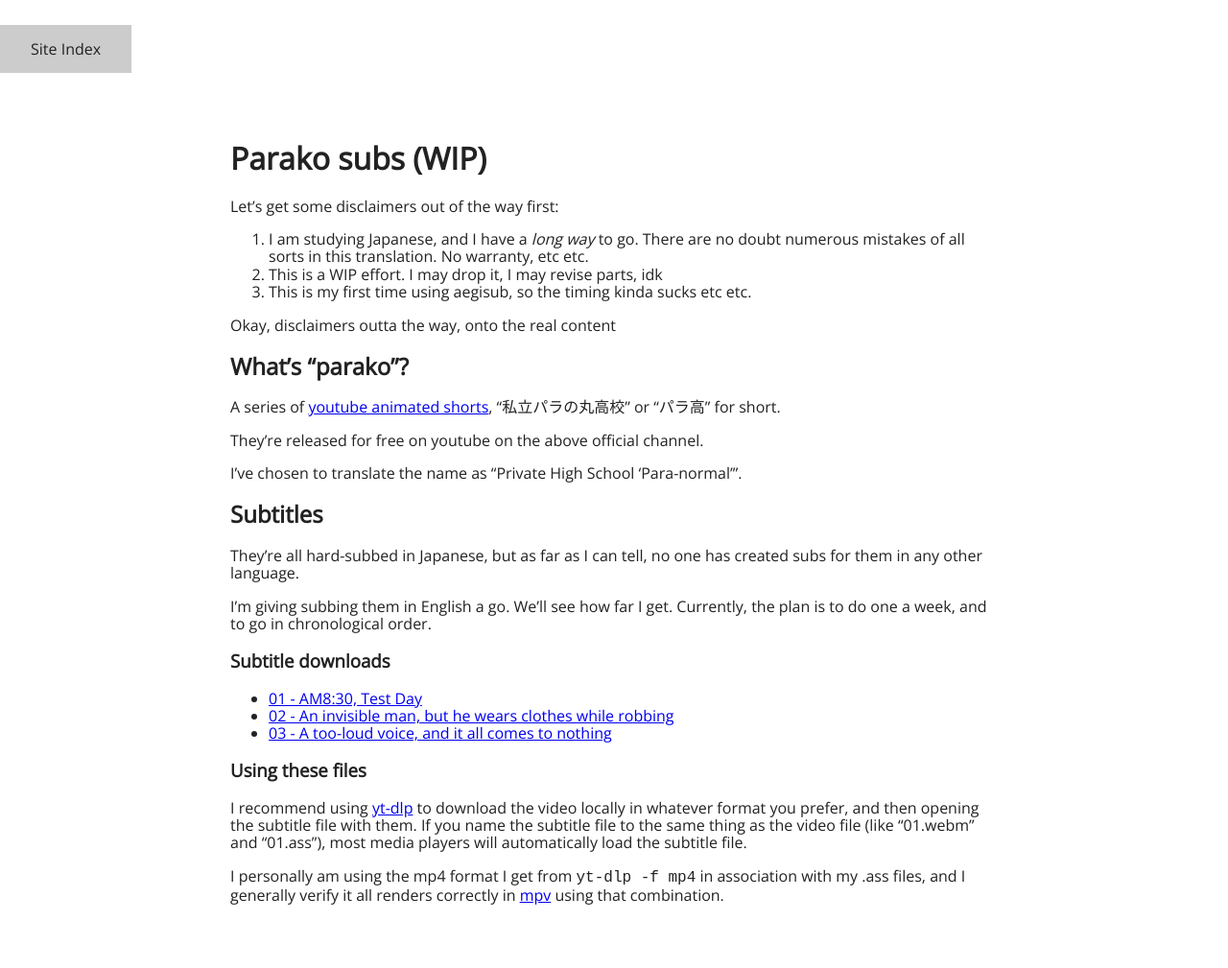
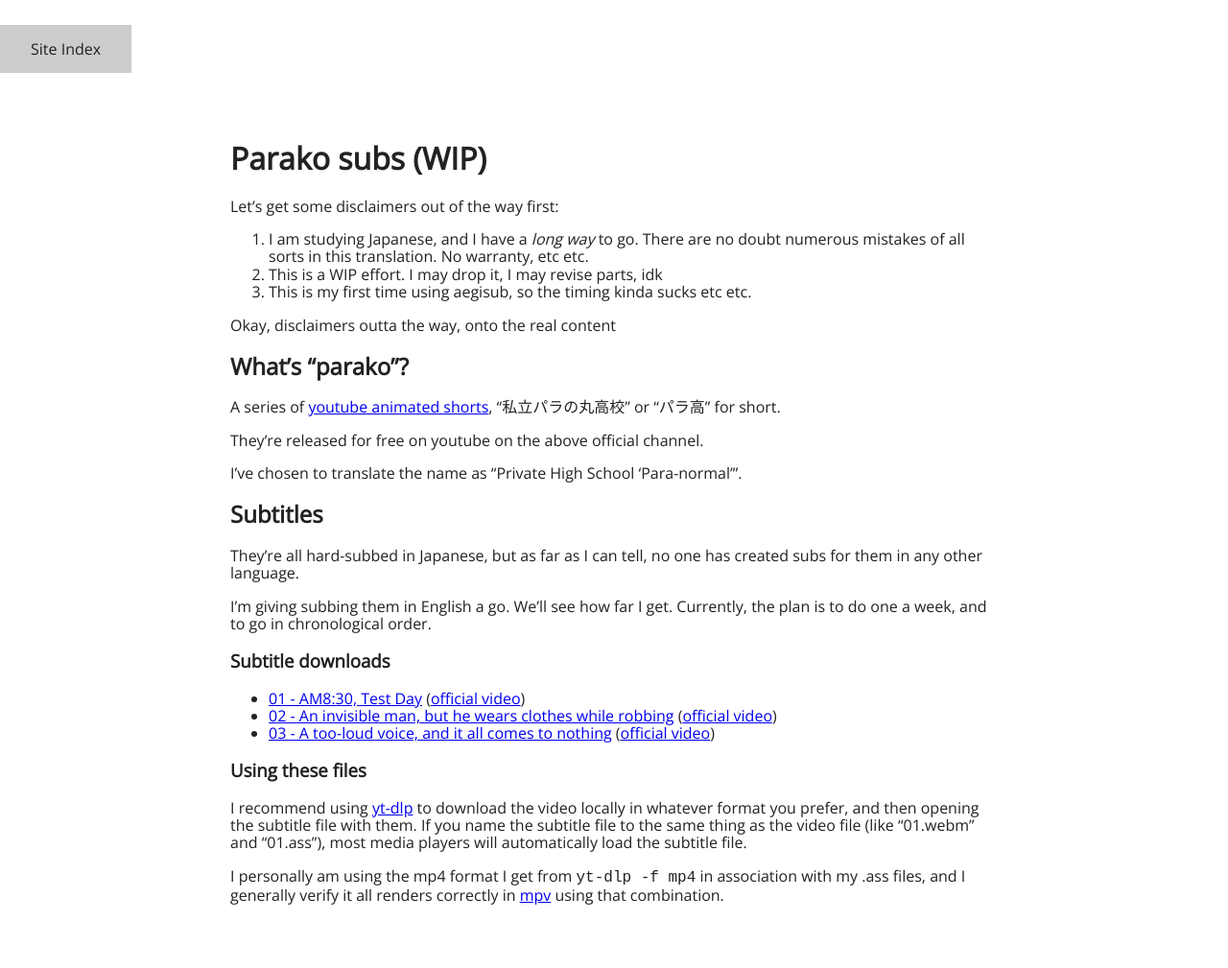
Before and after one commit to euank/euank.com, a Jekyll site: the page built from subs/parako/index.md, in a window 1280 px wide. Shown: the whole page at 96% size. Built offline with Jekyll 4.4.1, drawn with Linux system fonts in a browser that asks for light colours.

Commit message:
add links

```diff
--- a/subs/parako/index.md
+++ b/subs/parako/index.md
@@ -31,9 +31,9 @@ I'm giving subbing them in English a go. We'll see how far I get. Currently, the
 
 ### Subtitle downloads
 
-* [01 - AM8:30, Test Day](01.ass)
-* [02 - An invisible man, but he wears clothes while robbing](02.ass)
-* [03 - A too-loud voice, and it all comes to nothing](03.ass)
+* [01 - AM8:30, Test Day](01.ass) ([official video](https://www.youtube.com/watch?v=JfvbpGcwyc8))
+* [02 - An invisible man, but he wears clothes while robbing](02.ass) ([official video](https://www.youtube.com/watch?v=N9ViysA_qxM))
+* [03 - A too-loud voice, and it all comes to nothing](03.ass) ([official video](https://www.youtube.com/watch?v=kyhZqtKCFbA&t=10s))
 
 ### Using these files
 
```
